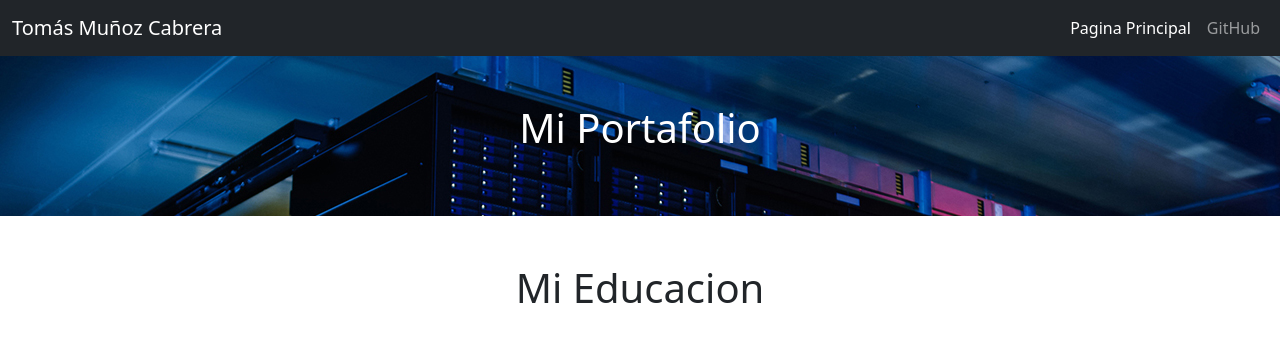
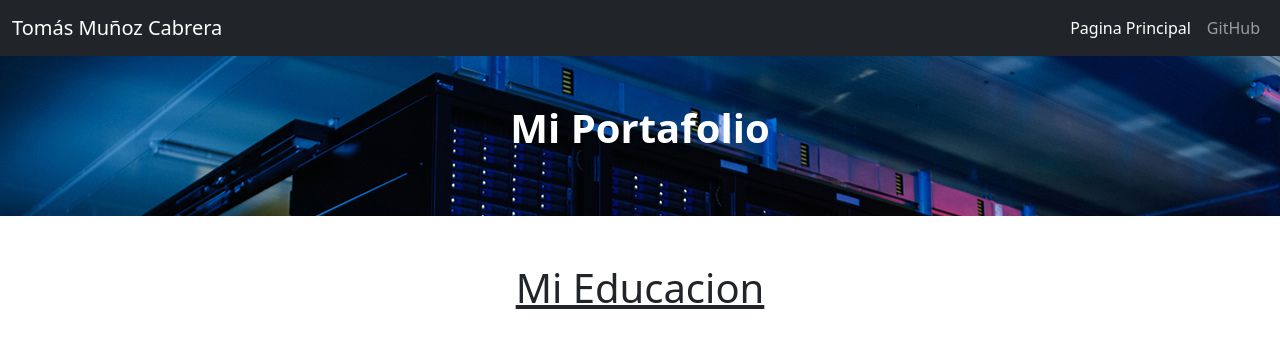
Before and after one commit to TomasMunozC/Curriculum, a plain HTML site: page index.html in a window 1280 px wide. In both pictures the pointer is over the element "Mi Educacion". Shown: the top 357 px of the page. Drawn offline with nearby package versions, Linux system fonts and the light colour scheme.

Commit message:
adding hover

```diff
--- a/assets/style.css
+++ b/assets/style.css
@@ -16,3 +16,6 @@
 .textColor{
     color: #FFFFFF;
 }
+section h1:hover{
+    text-decoration-line: underline;
+}
--- a/index.html
+++ b/index.html
@@ -25,7 +25,7 @@
       </nav>
 
       <header class="BackHead text-center">
-        <h1 class="pt-5">Mi Portafolio</h1>
+        <h1 class="pt-5 fw-bold">Mi Portafolio</h1>
       </header>
       <section>
         <h1 class="text-center my-5">Mi Educacion</h1>
```
